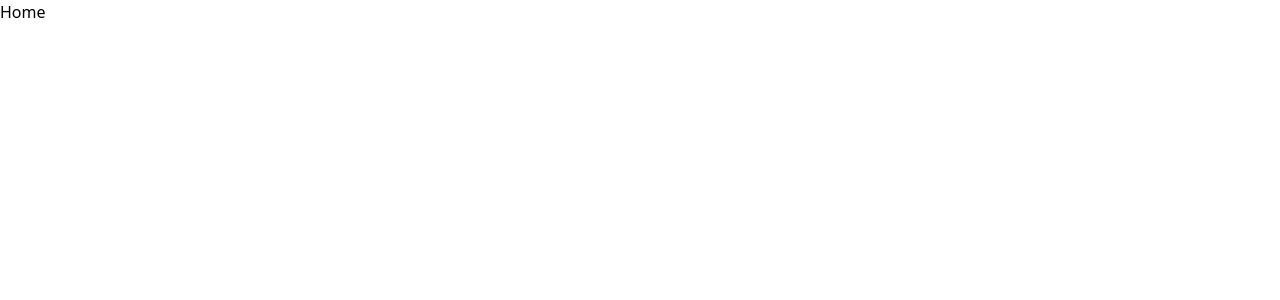
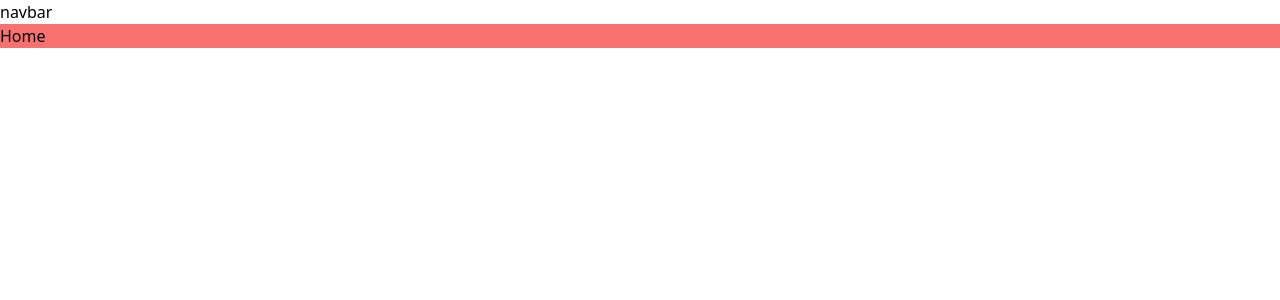
Before and after one commit to cordovacarlos22/Dental_Clinic_Arias_specialties, a Next.js app: page / in a window 1280 px wide. Shown: the top 300 px of the page. Built offline with nearby package versions, Linux system fonts and the light colour scheme.

Commit message:
refactor: :art:

```diff
--- a/app/layout.js
+++ b/app/layout.js
@@ -1,4 +1,5 @@
 
+import Navbar from "@/components/Navbar"; // navbar component
 import "./globals.css";
 
 export const metadata =  {
@@ -28,7 +29,11 @@ export const metadata =  {
 export default function RootLayout({ children }) {
   return (
     <html lang="es">
-      <body>{children}</body>
+
+      <body>
+        <Navbar/>
+        {children}
+        </body>
     </html>
   );
 }
--- a/app/page.js
+++ b/app/page.js
@@ -2,7 +2,9 @@
 
 const Home = () => {
   return (
-    <div>Home</div>
+    <main className="bg-red-400">
+      Home
+    </main>
   )
 }
 
--- a/components/Navbar.jsx
+++ b/components/Navbar.jsx
@@ -2,7 +2,9 @@
 
 const Navbar = () => {
   return (
-    <div>Navbar</div>
+    <nav>
+      <h1>navbar</h1>
+    </nav>
   )
 }
 
```
